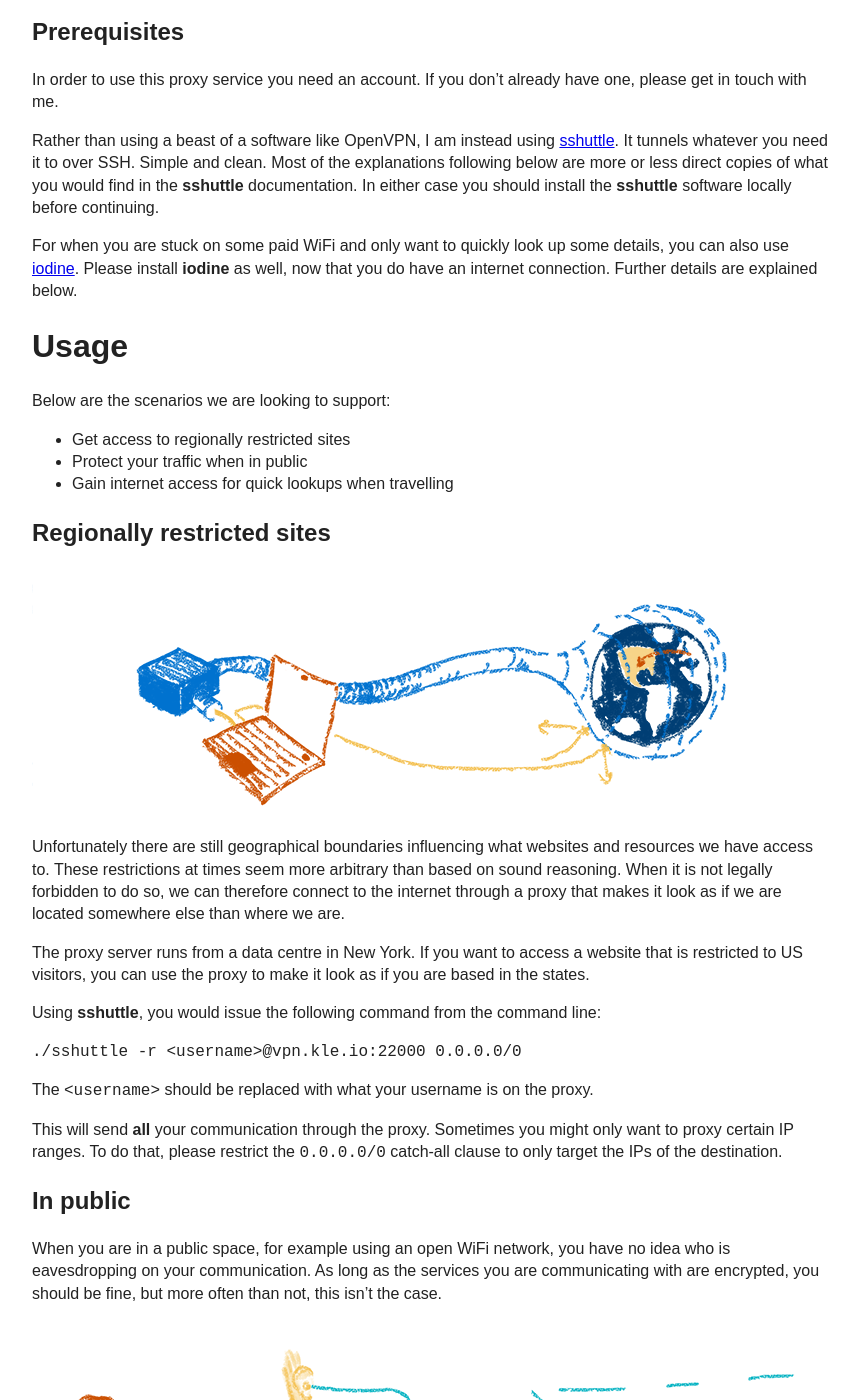
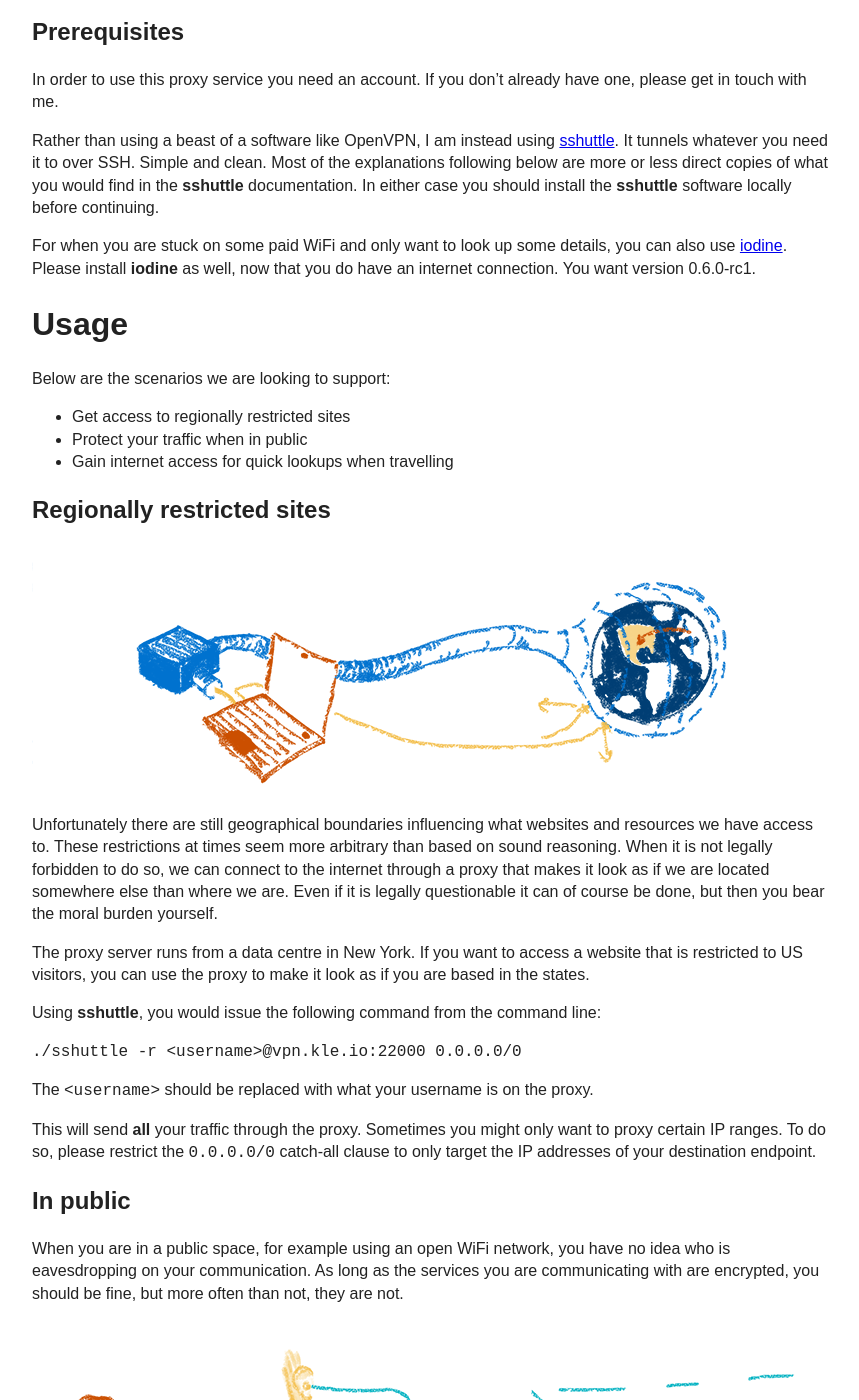
Before and after one commit to sebastian/vpn-site, a Jekyll site: the page built from index.md, in a window 1280 px wide and 1400 px high, scrolled down 552 px. Shown: the whole window, without its empty margins (208-1067 px from the left). Built offline with Jekyll 4.4.1, drawn with Linux system fonts in a browser that asks for light colours; some of the changed text lies outside the part shown.

Commit message:
Corrections to website

```diff
--- a/index.md
+++ b/index.md
@@ -24,9 +24,9 @@ Most of the explanations following below are more or less direct copies of what
 __sshuttle__ documentation. In either case you should install the __sshuttle__ software locally before
 continuing.
 
-For when you are stuck on some paid WiFi and only want to quickly look up some details, you can also use
+For when you are stuck on some paid WiFi and only want to look up some details, you can also use
 [iodine](https://github.com/yarrick/iodine). Please install __iodine__ as well, now that you do have an
-internet connection. Further details are explained below.
+internet connection. You want version 0.6.0-rc1.
 
 # Usage
 
@@ -42,8 +42,9 @@ Below are the scenarios we are looking to support:
 
 Unfortunately there are still geographical boundaries influencing what websites and resources we have access
 to. These restrictions at times seem more arbitrary than based on sound reasoning. When it is not legally
-forbidden to do so, we can therefore connect to the internet through a proxy that makes it look as if we are
-located somewhere else than where we are.
+forbidden to do so, we can connect to the internet through a proxy that makes it look as if we are
+located somewhere else than where we are. Even if it is legally questionable it can of course be
+done, but then you bear the moral burden yourself.
 
 The proxy server runs from a data centre in New York. If you want to access a website that is restricted to US
 visitors, you can use the proxy to make it look as if you are based in the states.
@@ -56,16 +57,16 @@ Using __sshuttle__, you would issue the following command from the command line:
 
 The `<username>` should be replaced with what your username is on the proxy.
 
-This will send __all__ your communication through the proxy. Sometimes you might only want to proxy certain IP
-ranges. To do that, please restrict the `0.0.0.0/0` catch-all clause to only target the IPs of the
-destination.
+This will send __all__ your traffic through the proxy. Sometimes you might only want to proxy certain IP
+ranges. To do so, please restrict the `0.0.0.0/0` catch-all clause to only target the IP addresses of your
+destination endpoint.
 
 
 ## In public
 
 When you are in a public space, for example using an open WiFi network, you have no idea who is eavesdropping
 on your communication. As long as the services you are communicating with are encrypted, you should be
-fine, but more often than not, this isn't the case.
+fine, but more often than not, they are not.
 
 ![When at a public space, your communication should be protected](/images/in-public.png)
 
@@ -76,6 +77,7 @@ In these scenarios, you should also proxy your DNS traffic:
 {% endhighlight %}
 
 Like before, `<username>` should be replaced with your username on the proxy.
+
 In this case you really want the `0.0.0.0/0` catch all clause to ensure that all your communication passes
 through the proxy!
 
```
Also changed, not shown: other parts of index.md (+1 -1 lines).
